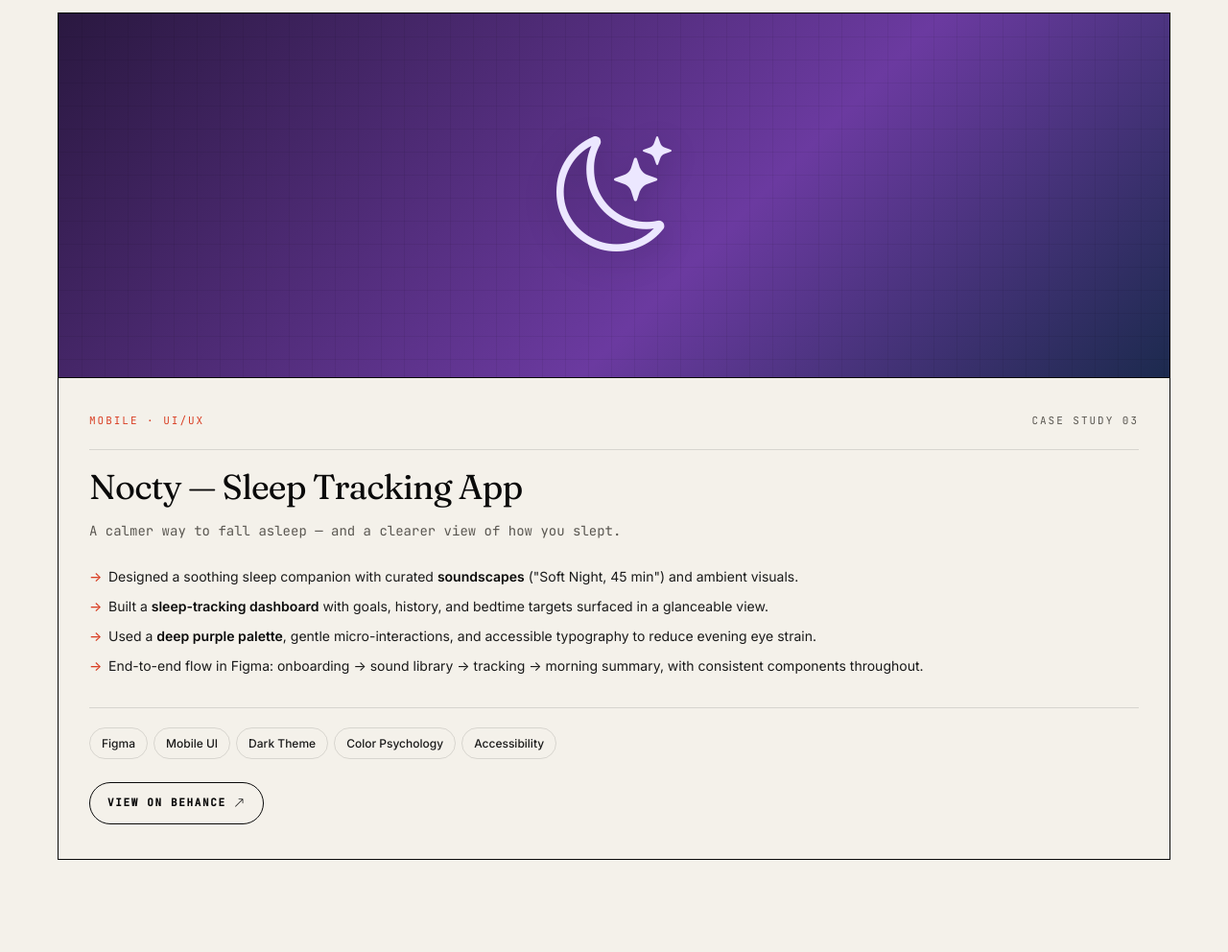
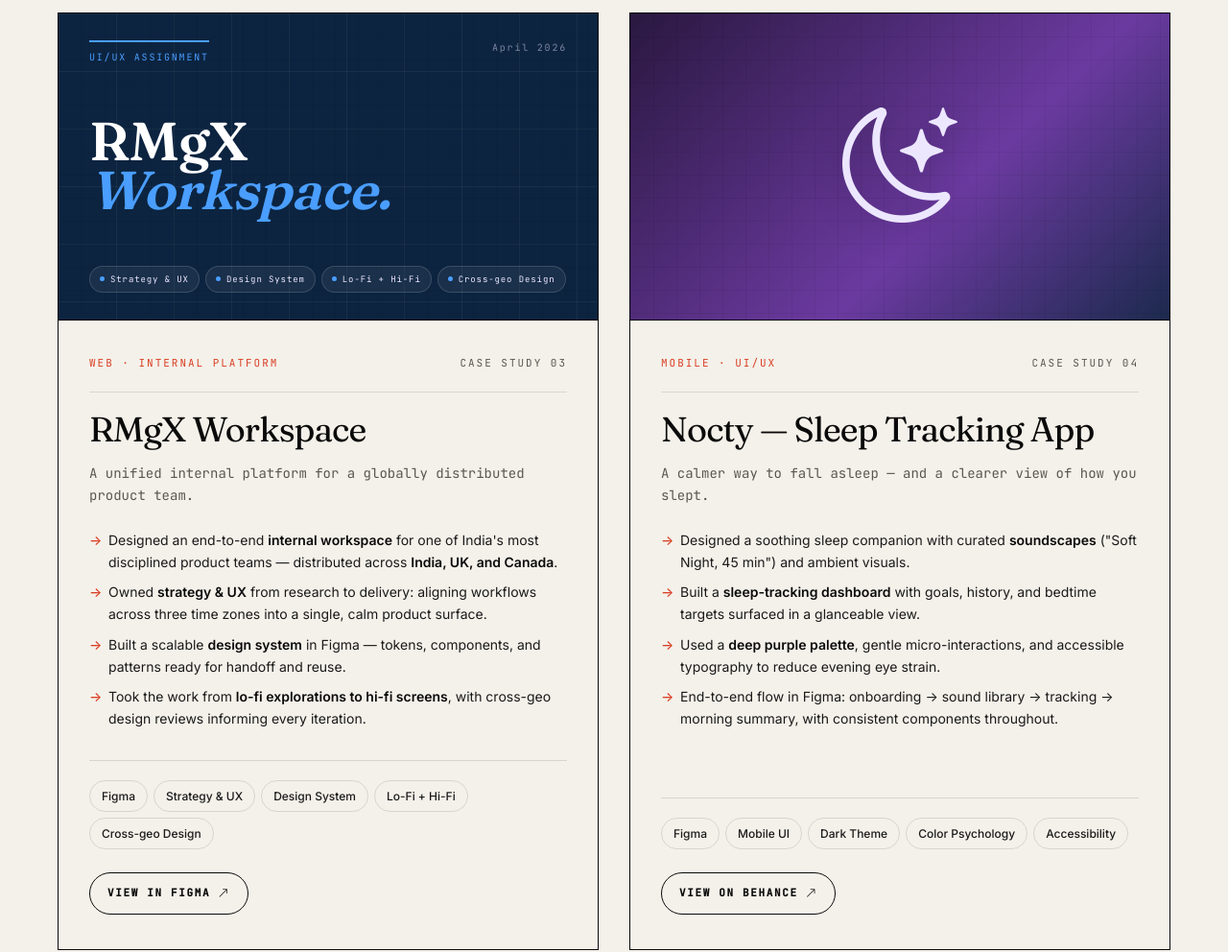
Before and after one commit to mohamedragab33/amira-portfolio, a plain HTML site: page index.html in a window 1280 px wide. Shown: the part 8600-9592 px from the top of the page at 96% size. Drawn offline with nearby package versions, Linux system fonts and the light colour scheme.

Commit message:
Add RMgX Workspace as project #3
Sourced from the Figma file (Thumbnail/CoverSlide node 2:2). Since the
sandbox can't reach figma.com to download the cover bitmap, recreated
the cover in HTML/CSS to match the original:

- Deep navy background (#0c2440) with subtle grid overlay
- "UI/UX ASSIGNMENT" eyebrow + "April 2026" stamp
- Centered "RMgX / Workspace." title (serif, italic blue accent)
- Project meta pills: Strategy & UX, Design System, Lo-Fi + Hi-Fi,
  Cross-geo Design

Project copy summary: "A unified internal platform for one of India's
most disciplined product teams — distributed across India, UK, and
Canada." Card links to the Figma source.

Card order is now: Vendo, Home Services, RMgX, Nocty — clean 2x2 grid.

```diff
--- a/index.html
+++ b/index.html
@@ -728,7 +728,95 @@
     .project-card:hover .project-visual img { transform: scale(1.04); }
     .project-visual.vendo { background: linear-gradient(135deg, #c75d2a 0%, #6e2c12 100%); color: #fff1e3; }
     .project-visual.home-services { background: linear-gradient(135deg, #d8e4cf 0%, #6e9c5a 100%); color: #1f3d1a; }
-    .project-visual.rmgx { background: linear-gradient(135deg, #1a1a2e 0%, #4f3a8e 100%); color: #ece7ff; }
+    .project-visual.rmgx {
+      background: #0c2440;
+      color: #ece7ff;
+    }
+    .rmgx-cover {
+      position: absolute;
+      inset: 0;
+      z-index: 2;
+      display: grid;
+      grid-template-rows: auto 1fr auto;
+      padding: 28px 32px;
+      color: #ece7ff;
+      font-family: 'Inter', sans-serif;
+    }
+    .rmgx-cover::before {
+      content: '';
+      position: absolute;
+      inset: 0;
+      background-image:
+        linear-gradient(rgba(255,255,255,0.05) 1px, transparent 1px),
+        linear-gradient(90deg, rgba(255,255,255,0.05) 1px, transparent 1px);
+      background-size: 60px 60px;
+      pointer-events: none;
+    }
+    .rmgx-cover-top {
+      display: flex;
+      justify-content: space-between;
+      align-items: flex-start;
+      font-family: 'JetBrains Mono', monospace;
+      font-size: 10px;
+      letter-spacing: 0.18em;
+      position: relative;
+      z-index: 1;
+    }
+    .rmgx-cover-tag {
+      color: #4a9eff;
+      padding-top: 8px;
+      border-top: 2px solid #4a9eff;
+    }
+    .rmgx-cover-date { color: rgba(236, 231, 255, 0.5); }
+    .rmgx-cover-title {
+      position: relative;
+      z-index: 1;
+      align-self: center;
+      font-family: 'Fraunces', serif;
+      font-weight: 600;
+      letter-spacing: -0.03em;
+      line-height: 0.92;
+      font-variation-settings: "opsz" 144, "SOFT" 30;
+    }
+    .rmgx-cover-title .top {
+      display: block;
+      font-size: 56px;
+      color: #fff;
+    }
+    .rmgx-cover-title .bot {
+      display: block;
+      font-size: 56px;
+      font-style: italic;
+      color: #4a9eff;
+      font-variation-settings: "opsz" 144, "SOFT" 100, "WONK" 1;
+    }
+    .rmgx-cover-pills {
+      display: flex;
+      flex-wrap: wrap;
+      gap: 6px;
+      position: relative;
+      z-index: 1;
+    }
+    .rmgx-cover-pills span {
+      font-family: 'JetBrains Mono', monospace;
+      font-size: 9px;
+      letter-spacing: 0.1em;
+      padding: 6px 10px;
+      border-radius: 100px;
+      background: rgba(255,255,255,0.06);
+      border: 1px solid rgba(255,255,255,0.14);
+      color: #ece7ff;
+      display: inline-flex;
+      align-items: center;
+      gap: 6px;
+    }
+    .rmgx-cover-pills span::before {
+      content: '';
+      width: 5px; height: 5px;
+      border-radius: 50%;
+      background: #4a9eff;
+    }
+    .project-visual.rmgx i { display: none; }
     .project-visual.nocty { background: linear-gradient(135deg, #2a1840 0%, #6b3aa0 60%, #1c2a4e 100%); color: #ece7ff; }
     .project-visual::before {
       content: '';
@@ -1567,6 +1655,50 @@
         </div>
 
         <div class="project-card">
+          <div class="project-visual rmgx">
+            <div class="rmgx-cover">
+              <div class="rmgx-cover-top">
+                <span class="rmgx-cover-tag">UI/UX ASSIGNMENT</span>
+                <span class="rmgx-cover-date">April 2026</span>
+              </div>
+              <div class="rmgx-cover-title">
+                <span class="top">RMgX</span>
+                <span class="bot">Workspace.</span>
+              </div>
+              <div class="rmgx-cover-pills">
+                <span>Strategy &amp; UX</span>
+                <span>Design System</span>
+                <span>Lo-Fi + Hi-Fi</span>
+                <span>Cross-geo Design</span>
+              </div>
+            </div>
+            <i class="bi bi-window-stack"></i>
+          </div>
+          <div class="project-body">
+            <div class="project-meta">
+              <span class="tag-cat">Web · Internal Platform</span>
+              <span>Case Study 03</span>
+            </div>
+            <h3>RMgX Workspace</h3>
+            <p class="project-client">A unified internal platform for a globally distributed product team.</p>
+            <ul>
+              <li>Designed an end-to-end <strong>internal workspace</strong> for one of India's most disciplined product teams — distributed across <strong>India, UK, and Canada</strong>.</li>
+              <li>Owned <strong>strategy &amp; UX</strong> from research to delivery: aligning workflows across three time zones into a single, calm product surface.</li>
+              <li>Built a scalable <strong>design system</strong> in Figma — tokens, components, and patterns ready for handoff and reuse.</li>
+              <li>Took the work from <strong>lo-fi explorations to hi-fi screens</strong>, with cross-geo design reviews informing every iteration.</li>
+            </ul>
+            <div class="project-tags">
+              <span class="tag">Figma</span>
+              <span class="tag">Strategy &amp; UX</span>
+              <span class="tag">Design System</span>
+              <span class="tag">Lo-Fi + Hi-Fi</span>
+              <span class="tag">Cross-geo Design</span>
+            </div>
+            <a class="project-link" href="https://www.figma.com/design/GI8uND2wAaFv9IyECSrgeH/RMgx-Workspace-Task?node-id=2-2" target="_blank" rel="noopener">View in Figma <i class="bi bi-arrow-up-right"></i></a>
+          </div>
+        </div>
+
+        <div class="project-card">
           <div class="project-visual nocty">
             <img src="assets/img/nocty.jpg" alt="Nocty — Sleep Tracking App cover" onerror="this.style.display='none'" />
             <i class="bi bi-moon-stars"></i>
@@ -1574,7 +1706,7 @@
           <div class="project-body">
             <div class="project-meta">
               <span class="tag-cat">Mobile · UI/UX</span>
-              <span>Case Study 03</span>
+              <span>Case Study 04</span>
             </div>
             <h3>Nocty — Sleep Tracking App</h3>
             <p class="project-client">A calmer way to fall asleep — and a clearer view of how you slept.</p>
```
